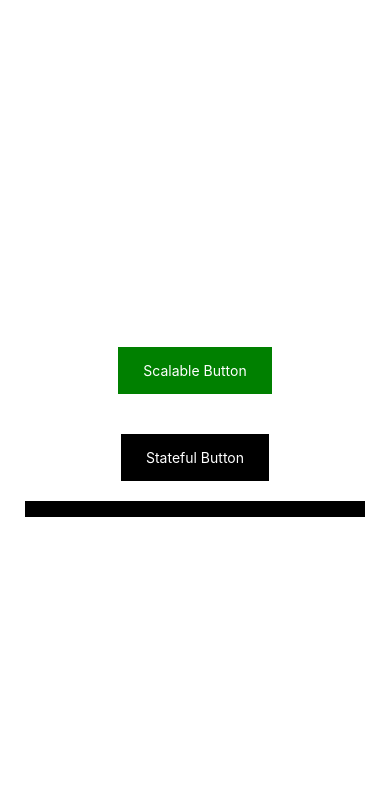
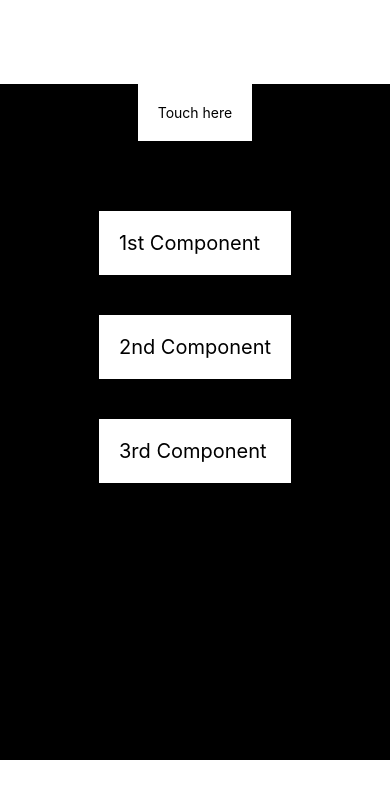
Before and after one commit to sonht1109/animated-pratice-react-native, a React Native app: screen / in a window 390 px wide. Shown: the top 798 px of the page. Built offline with nearby package versions, Linux system fonts and the light colour scheme.

Commit message:
expand page

```diff
--- a/App.js
+++ b/App.js
@@ -2,12 +2,14 @@ import React from 'react'
 import { StyleSheet, Text, View } from 'react-native'
 import CollapsibleElement from './src/collapsibleElement/index';
 import CustomButton from './src/customButton';
+import ExpandPage from './src/expandPage';
 
 export default function App() {
   return (
     <View style={{flex: 1}}>
       {/* <CollapsibleElement /> */}
-      <CustomButton />
+      {/* <CustomButton /> */}
+      <ExpandPage />
     </View>
   )
 }
--- a/src/customButton/ProgressBar.js
+++ b/src/customButton/ProgressBar.js
@@ -1,5 +1,5 @@
 import React, { useEffect, useState } from 'react'
-import { Dimensions, StyleSheet, Text, View } from 'react-native'
+import { Dimensions, StyleSheet, Text, View} from 'react-native'
 import Animated, { Easing } from 'react-native-reanimated'
 
 const { width } = Dimensions.get('window')
@@ -8,12 +8,16 @@ export default function ProgressBar() {
 
     const progress = new Animated.Value(0)
 
+    // const [value, setValue] = useState(0)
+
     useEffect(() => {
         progress.setValue(0)
+        // progress.addListener(progress => setValue(parseInt(progress.value)))
         Animated.timing(progress, {
             toValue: 100,
             duration: 5000,
             easing: Easing.linear,
+            useNativeDriver: true
         }).start()
     }, [])
 
@@ -22,12 +26,14 @@ export default function ProgressBar() {
             {/* <Text>{value} %</Text> */}
             <View style={styles.bar}>
                 <Animated.View style={{
-                    height: 14, width: 50,
-                    backgroundColor: 'black',
                     width: progress.interpolate({
                         inputRange: [0, 50, 100],
-                        outputRange: [0, (width - 50) / 2, width - 50]
-                    })
+                        outputRange: [0, (width - 50)/2, width - 50]
+                    }),
+                    position: 'absolute',
+                    left: 0,
+                    height: 14,
+                    backgroundColor: 'rgb(199, 45, 50)',
                 }} />
             </View>
         </View>
--- /dev/null
+++ b/src/expandPage/index.js
@@ -0,0 +1,67 @@
+import React, { useRef, useState } from 'react'
+import { Animated, Easing, StyleSheet, Text, TouchableOpacity, View } from 'react-native'
+
+export default function ExpandPage() {
+
+    const Y = new Animated.Value(0)
+    const [expand, setExpand] = useState(true)
+    // const expand = useRef(true).current
+
+    const toggleExpand = () => {
+        Y.setValue(0)
+        Animated.spring(Y, {
+            duration: 300,
+            toValue: 1,
+            easing: Easing.linear,
+            // friction: 3,
+            useNativeDriver: true
+        }).start(() => {
+            setExpand(prev => !prev)
+        })
+    }
+
+    return (
+        <View style={styles.container}>
+            <Animated.View style={[styles.innerContainer, {
+                transform: [{
+                    translateY: Y.interpolate({
+                        inputRange: [0, 1],
+                        // outputRange: expand ? [0, 500] : [0, -500]
+                        outputRange: expand ? [0, 500] : [500, 0]
+                    })
+                }]
+            }]}>
+                <TouchableOpacity onPress={toggleExpand}>
+                    <Text style={{ color: 'black', padding: 20, backgroundColor: "white" }}>Touch here</Text>
+                </TouchableOpacity>
+                <View style={{ marginTop: 50 }}>
+                    <Text style={styles.element}>1st Component</Text>
+                    <Text style={styles.element}>2nd Component</Text>
+                    <Text style={styles.element}>3rd Component</Text>
+                </View>
+            </Animated.View>
+        </View>
+    )
+}
+
+const styles = StyleSheet.create({
+    container: {
+        flex: 1,
+        justifyContent: "center",
+        alignItems: "center",
+        backgroundColor: "white"
+    },
+    innerContainer: {
+        flex: 0.8,
+        backgroundColor: "black",
+        width: "100%",
+        alignItems: "center",
+    },
+    element: {
+        backgroundColor: "white",
+        color: "black",
+        fontSize: 20,
+        padding: 20,
+        marginVertical: 20
+    }
+})
```
